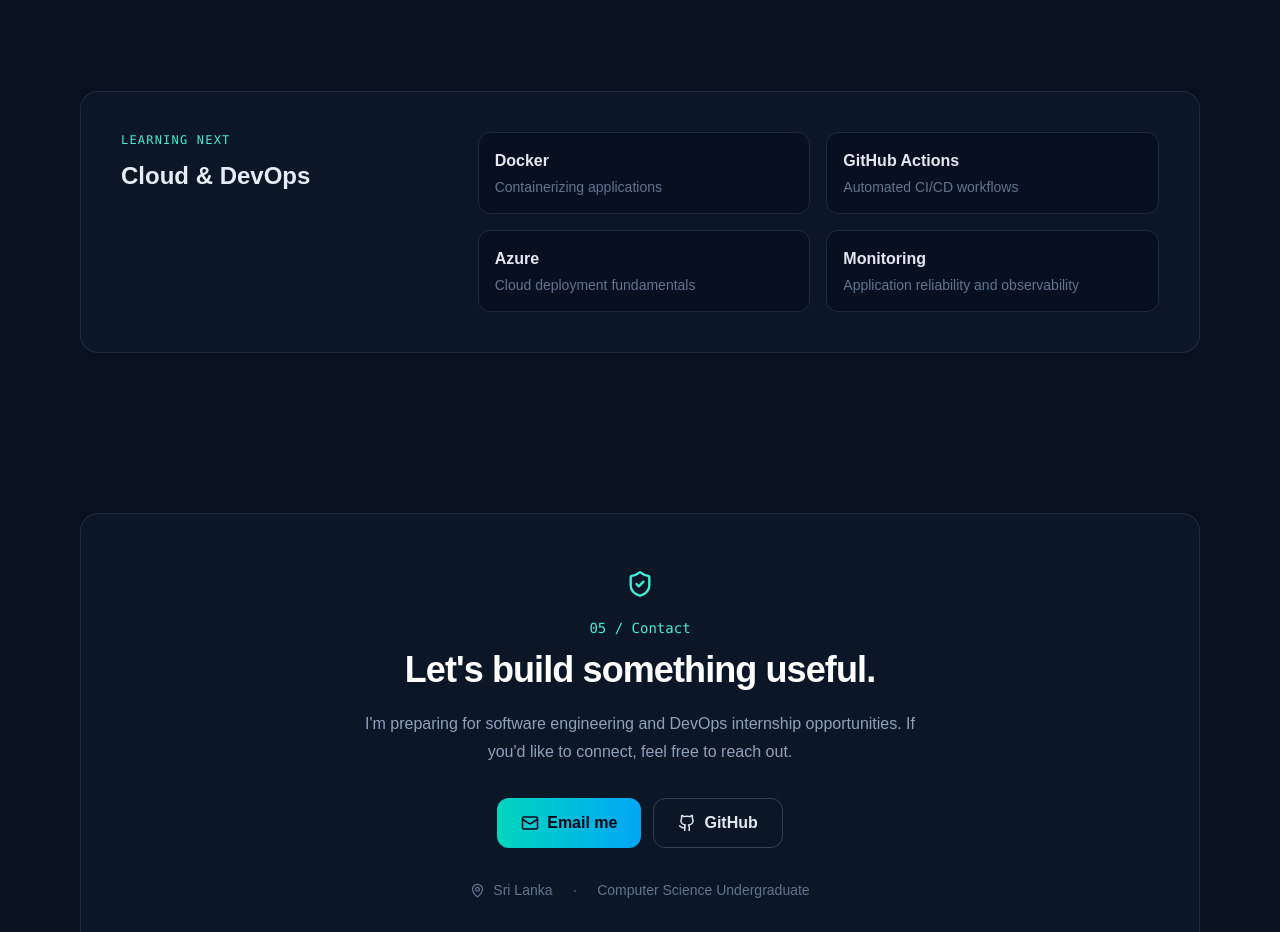
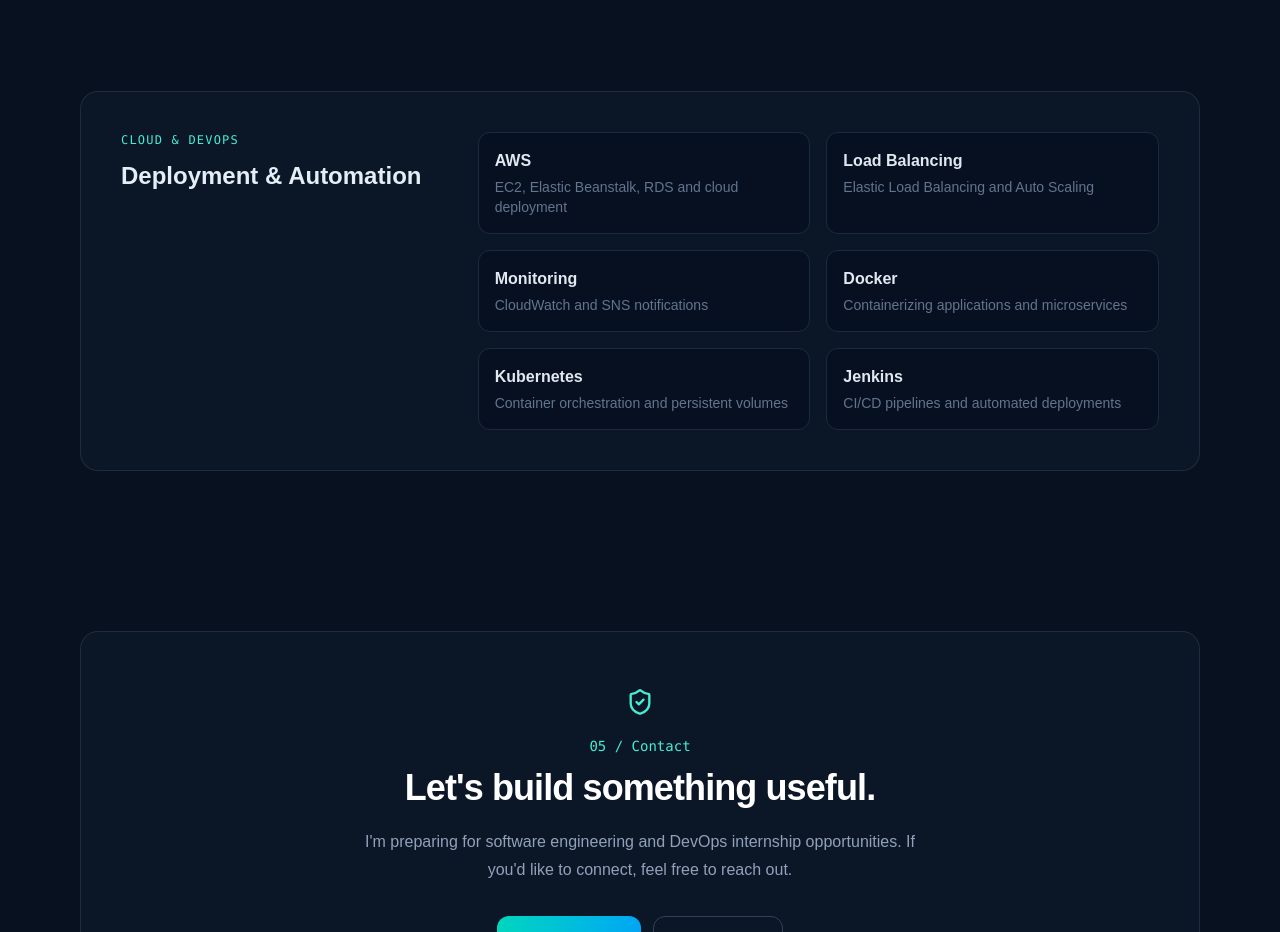
Before and after one commit to Praveen-Thathsara/praveen-portfolio, a Next.js app: page / in a window 1280 px wide. Shown: the part 3900-4832 px from the top of the page. Built offline with nearby package versions, Linux system fonts and the light colour scheme.

Commit message:
feat: update Cloud & DevOps section with detailed deployment and automation topics

```diff
--- a/app/page.tsx
+++ b/app/page.tsx
@@ -292,17 +292,27 @@
       <section className="container-page py-16">
         <FadeIn className="card grid gap-8 p-8 sm:p-10 md:grid-cols-3">
           <div>
-            <p className="font-mono text-xs uppercase tracking-widest text-teal-300">Learning next</p>
-            <h3 className="mt-3 text-2xl font-bold">Cloud & DevOps</h3>
+            <p className="font-mono text-xs uppercase tracking-widest text-teal-300">
+              Cloud & DevOps
+            </p>
+            <h3 className="mt-3 text-2xl font-bold">
+              Deployment & Automation
+            </h3>
           </div>
+
           <div className="md:col-span-2 grid gap-4 sm:grid-cols-2">
             {[
-              ["Docker", "Containerizing applications"],
-              ["GitHub Actions", "Automated CI/CD workflows"],
-              ["Azure", "Cloud deployment fundamentals"],
-              ["Monitoring", "Application reliability and observability"],
+              ["AWS", "EC2, Elastic Beanstalk, RDS and cloud deployment"],
+              ["Load Balancing", "Elastic Load Balancing and Auto Scaling"],
+              ["Monitoring", "CloudWatch and SNS notifications"],
+              ["Docker", "Containerizing applications and microservices"],
+              ["Kubernetes", "Container orchestration and persistent volumes"],
+              ["Jenkins", "CI/CD pipelines and automated deployments"],
             ].map(([title, desc]) => (
-              <div key={title} className="rounded-xl border border-slate-800 bg-slate-950/40 p-4">
+              <div
+                key={title}
+                className="rounded-xl border border-slate-800 bg-slate-950/40 p-4"
+              >
                 <div className="font-semibold text-slate-200">{title}</div>
                 <div className="mt-1 text-sm text-slate-500">{desc}</div>
               </div>
```
Lines whose indentation alone changed are shown as unchanged.
